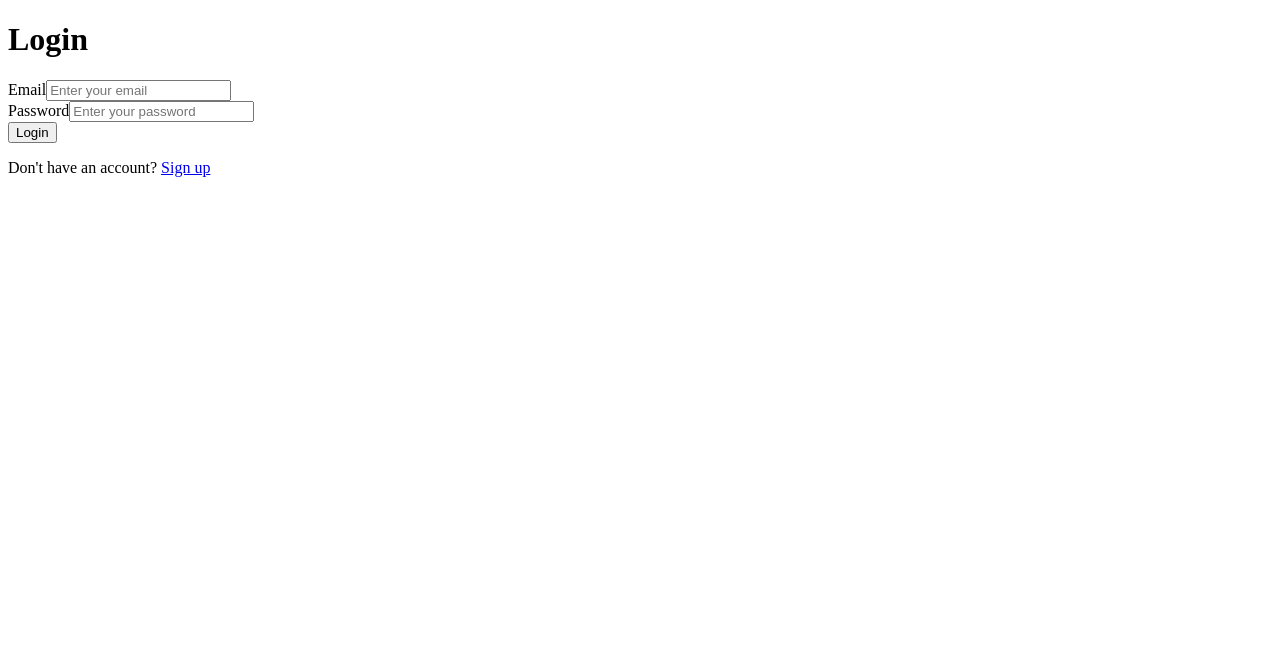
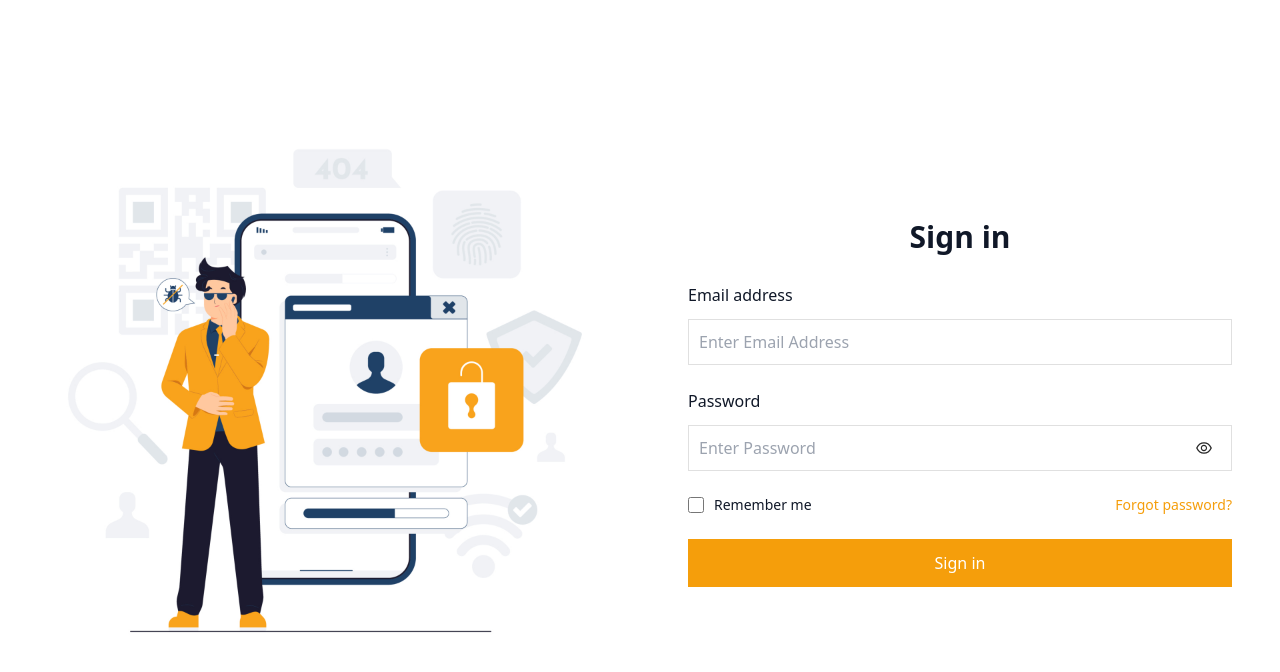
Before and after one commit to HanumanSonwal/trains-cafe, a Next.js app: page /admin-auth in a window 1280 px wide. Shown: the top 672 px of the page. Built offline with nearby package versions, Linux system fonts and the light colour scheme.

Commit message:
add production file

```diff
--- a/app/admin-auth/layout.js
+++ b/app/admin-auth/layout.js
@@ -12,7 +12,7 @@
 // }
 'use client';
 import { SessionProvider } from 'next-auth/react';
-// import "../globals.css";
+import "../globals.css";
 
 export default function RootLayout({ children }) {
   return (
--- a/app/admin-auth/page.js
+++ b/app/admin-auth/page.js
@@ -1,20 +1,22 @@
 "use client";
-import { useForm } from 'react-hook-form';
-import { zodResolver } from '@hookform/resolvers/zod';
-import { signIn } from 'next-auth/react';
-import { z } from 'zod';
-import { useState } from 'react';
-
+import { useForm } from "react-hook-form";
+import { zodResolver } from "@hookform/resolvers/zod";
+import { signIn } from "next-auth/react";
+import { z } from "zod";
+import { useState } from "react";
+import Link from "next/link";
+import { EyeOutlined, EyeInvisibleOutlined } from "@ant-design/icons";
+import { Spin } from "antd";
 
 const loginSchema = z.object({
-  email: z.string().email('Invalid email address'),
-  password: z.string().min(2, 'Password must be at least 6 characters'),
+  email: z.string().email("Invalid email address"),
+  password: z.string().min(3, "Password must be at least 6 characters"),
 });
 
 export default function Login() {
   const [loading, setLoading] = useState(false);
-  const [error, setError] = useState('');
-
+  const [error, setError] = useState("");
+  const [showPassword, setShowPassword] = useState(false);
 
   const {
     register,
@@ -24,13 +26,11 @@ export default function Login() {
     resolver: zodResolver(loginSchema),
   });
 
-
   const onSubmit = async (data) => {
     setLoading(true);
-    setError('');
+    setError("");
 
-
-    const result = await signIn('credentials', {
+    const result = await signIn("credentials", {
       redirect: false,
       email: data.email,
       password: data.password,
@@ -41,66 +41,92 @@ export default function Login() {
     if (result?.error) {
       setError(result.error);
     } else {
-
-      window.location.href = '/admin/dashboard';
+      window.location.href = "/admin/dashboard";
     }
   };
 
+  const togglePasswordVisibility = () => {
+    setShowPassword(!showPassword);
+  };
+
   return (
-    <div className="min-h-screen flex items-center justify-center bg-gray-100">
-      <div className="bg-white p-8 rounded shadow-md w-full max-w-md">
-        <h1 className="text-2xl font-semibold mb-6 text-center">Login</h1>
+    <div className="grid grid-cols-1 lg:grid-cols-2 items-center text-neutral-800 dark:text-neutral-200 h-[100vh]">
+      <div className="w-full">
+        <img alt="Login" src="/images/loginImg.jpg" className="" />
+      </div>
 
-        {error && <p className="text-red-500 text-center mb-4">{error}</p>}
+      <div className="flex items-center rounded-b-lg lg:rounded-r-lg lg:rounded-bl-none h-full">
+        <form
+          onSubmit={handleSubmit(onSubmit)}
+          className="w-full h-full flex flex-col justify-center items-center gap-6"
+        >
+          <p className="text-center text-[30px] font-semibold text-[#101828]">
+            Sign in
+          </p>
 
-        <form onSubmit={handleSubmit(onSubmit)}>
-          <div className="mb-4">
-            <label className="block text-gray-700">Email</label>
+          <div className="relative w-[85%]">
+            <label htmlFor="email" className="block mb-3 text-base font-medium text-[#101828]">
+              Email address
+            </label>
             <input
               type="email"
-              {...register('email')}
-              className={`w-full px-4 py-2 border rounded ${
-                errors.email ? 'border-red-500' : 'border-gray-300'
-              }`}
-              placeholder="Enter your email"
+              id="email"
+              className={`border text-gray-900 text-base block w-full p-2.5 ${errors.email ? "border-red-500" : "border-[#E0E0E0]"}`}
+              placeholder="Enter Email Address"
+              {...register("email")}
             />
             {errors.email && (
-              <p className="text-red-500 text-sm mt-1">{errors.email.message}</p>
+              <div className="text-red-500 text-xs">{errors.email.message}</div>
             )}
           </div>
 
-          <div className="mb-4">
-            <label className="block text-gray-700">Password</label>
-            <input
-              type="password"
-              {...register('password')}
-              className={`w-full px-4 py-2 border rounded ${
-                errors.password ? 'border-red-500' : 'border-gray-300'
-              }`}
-              placeholder="Enter your password"
-            />
+          <div className="relative w-[85%]">
+            <label htmlFor="password" className="block mb-3 text-base font-medium text-[#101828]">
+              Password
+            </label>
+            <div className="relative">
+              <input
+                type={showPassword ? "text" : "password"}
+                id="password"
+                className={`border text-gray-900 text-base block w-full p-2.5 ${errors.password ? "border-red-500" : "border-[#E0E0E0]"}`}
+                placeholder="Enter Password"
+                {...register("password")}
+              />
+              <button
+                type="button"
+                className="absolute top-[11px] right-5 cursor-pointer"
+                onClick={togglePasswordVisibility}
+              >
+                {showPassword ? <EyeInvisibleOutlined /> : <EyeOutlined />}
+              </button>
+            </div>
             {errors.password && (
-              <p className="text-red-500 text-sm mt-1">{errors.password.message}</p>
+              <div className="text-red-500 text-xs">{errors.password.message}</div>
             )}
           </div>
 
-          <button
-            type="submit"
-            disabled={loading}
-            className={`w-full bg-blue-500 text-white py-2 px-4 rounded hover:bg-blue-600 ${
-              loading ? 'opacity-50 cursor-not-allowed' : ''
-            }`}
-          >
-            {loading ? 'Logging in...' : 'Login'}
-          </button>
+          <div className="flex justify-between items-center w-[85%]">
+            <div className="flex items-center gap-[10px]">
+              <input type="checkbox" className="my-0 h-[16px] w-[16px]" />
+              <h4 className="text-sm font-normal text-[#101828]">Remember me</h4>
+            </div>
+            <Link href="/company-user-auth/forgot-password" className="text-sm font-normal text-[#F59E0B]">
+              Forgot password?
+            </Link>
+          </div>
+
+          {loading ? (
+            <button className="bg-[#F59E0B] text-base font-medium w-[85%] py-3 flex justify-center items-center text-[#fff]">
+              Loading... <Spin className="ml-[10px]" />
+            </button>
+          ) : (
+            <button className="bg-[#F59E0B] text-base font-medium w-[85%] py-3 flex justify-center items-center text-[#fff]" type="submit">
+              Sign in
+            </button>
+          )}
+
+          {error && <div className="text-red-500 text-xs mt-2">{error}</div>}
         </form>
-
-        <p className="mt-4 text-center">
-          Don't have an account?{' '}
-          <a href="/signup" className="text-blue-500 hover:underline">
-            Sign up
-          </a>
-        </p>
       </div>
     </div>
   );
--- a/app/componants/DashHeader.jsx
+++ b/app/componants/DashHeader.jsx
@@ -1,6 +1,6 @@
 import React from 'react';
 import { Layout, Button, Dropdown, Menu } from 'antd';
-import { signOut } from 'next-auth/react';
+import { signOut, useSession } from 'next-auth/react';
 import { MenuUnfoldOutlined, MenuFoldOutlined, DownOutlined } from '@ant-design/icons';
 import { useRouter } from 'next/navigation';
 import Image from 'next/image';
@@ -8,13 +8,13 @@ import Image from 'next/image';
 const { Header } = Layout;
 
 function DashHeader({ collapsed, toggleCollapsed }) {
+  const { data: session } = useSession();
   const router = useRouter();
 
   const handleLogout = () => {
-    signOut({ redirect: false })
-      .then(() => {
-        router.push('/admin-auth');
-      });
+    signOut({ redirect: false }).then(() => {
+      router.push('/admin-auth');
+    });
   };
 
   const menuItems = [
@@ -32,17 +32,38 @@ function DashHeader({ collapsed, toggleCollapsed }) {
   const menu = <Menu items={menuItems} />;
 
   return (
-    <Header className="!bg-[#6F4D27] border-b border-[#f1f1f1] flex items-center justify-between" style={{ position: 'sticky', top: 0, zIndex: 1, padding: 0 }}>
-      <Button className="!bg-[#FAF3CC] border-2 border-[#6F4D27]" onClick={toggleCollapsed} style={{ marginLeft: '16px' }}>
+    <Header
+      className="!bg-[#6F4D27] border-b border-[#f1f1f1] flex items-center justify-between"
+      style={{ position: 'sticky', top: 0, zIndex: 1, padding: 0 }}
+    >
+    <div >
+    <Button
+        className="!bg-[#FAF3CC] border-2 border-[#6F4D27]"
+        onClick={toggleCollapsed}
+        style={{ marginLeft: '16px' }}
+      >
         {collapsed ? <MenuUnfoldOutlined /> : <MenuFoldOutlined />}
       </Button>
+
+      <span className="font-medium text-[#FAF3CC] ms-5">Welcome, {session?.user?.name}</span>
+
+
+    </div>
 
       <div className="flex items-center gap-6" style={{ marginRight: '16px' }}>
         <Dropdown menu={{ items: menuItems }} placement="bottomRight">
           <div className="flex items-center gap-2 cursor-pointer">
             <Image src="/images/avtar.png" alt="Avatar" width={40} height={40} />
-            <div className="font-medium text-[#FAF3CC]">Admin</div>
-            <DownOutlined style={{ color: '#FAF3CC' }} />
+            {session ? (
+              <>
+                <div className="font-medium text-[#FAF3CC]">
+                  ({session.user.role})
+                </div>
+                <DownOutlined style={{ color: '#FAF3CC' }} />
+              </>
+            ) : (
+              <div className="font-medium text-[#FAF3CC]">Loading...</div>
+            )}
           </div>
         </Dropdown>
       </div>
--- a/app/componants/SidebarWrapper.jsx
+++ b/app/componants/SidebarWrapper.jsx
@@ -12,17 +12,19 @@ const SidebarWrapper = ({ children }) => {
   };
 
   return (
+    <SessionProvider>
     <div className="flex h-screen">
       <Sidebar collapsed={collapsed} width={256} />
       <div className="flex flex-col flex-1">
         <DashHeader collapsed={collapsed} toggleCollapsed={toggleCollapsed} />
         <main className="p-8 bg-gray-200 flex-1">
-        <SessionProvider>
+
           {children}
-          </SessionProvider>
+
         </main>
       </div>
     </div>
+    </SessionProvider>
   );
 };
 
```
Also changed, not shown: public/images/loginImg.jpg (added), 1 other file (tests, documents, lock files or other folders).
